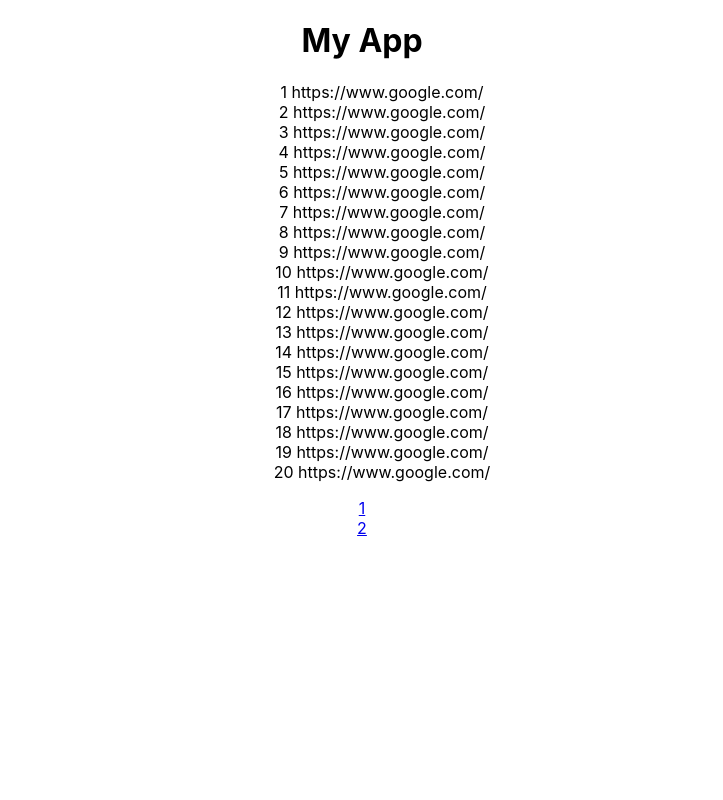
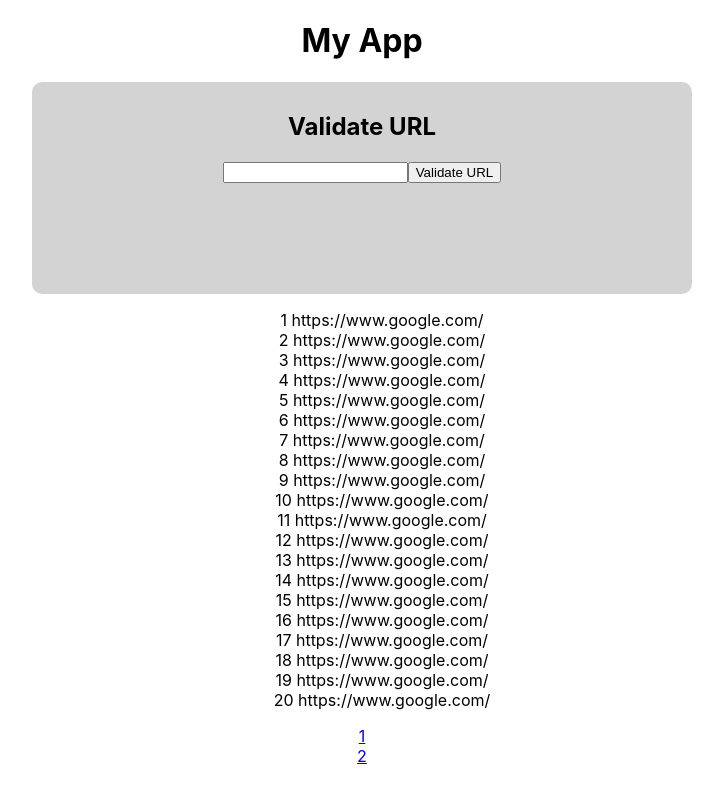
Before and after one commit to maxcramer/phantom, a React (Create React App) app: page / in a window 1280 px wide. Shown: the whole page, without its empty margins (278-1001 px from the left). Built offline with nearby package versions, Linux system fonts and the light colour scheme.

Commit message:
setting up basics for validation form

```diff
--- a/package.json
+++ b/package.json
@@ -9,6 +9,7 @@
     "axios": "^0.27.2",
     "react": "^18.1.0",
     "react-dom": "^18.1.0",
+    "react-hook-form": "^7.31.3",
     "react-scripts": "5.0.1",
     "web-vitals": "^2.1.4"
   },
--- a/src/App.js
+++ b/src/App.js
@@ -3,6 +3,7 @@
 
 import Url from "./components/Url/Url";
 import Pagination from "./components/Pagination/Pagination";
+import UrlInput from "./components/UrlInput/UrlInput";
 
 import "./App.css";
 
@@ -110,21 +111,8 @@
 ];
 
 function App() {
-  // const [url, setUrl] = useState([]);
-  // const [loading, setLoading] = useState(false);
   const [currentPage, setCurrentPage] = useState(1);
-  const [urlPerPage, setUrlPerPage] = useState(20);
-
-  // useEffect(() => {
-  //   const fetchUrls = async () => {
-  //     setLoading(true);
-  //     const res = await axios.get("data");
-  //     console.log(res);
-  //     setUrl(res.data);
-  //     setLoading(false);
-  //   };
-  //   fetchUrls();
-  // }, []);
+  const [urlPerPage] = useState(20);
 
   console.log(data);
 
@@ -136,6 +124,7 @@
   return (
     <div className="App">
       <h1>My App</h1>
+      <UrlInput />
       <Url data={currentUrl} />
       <Pagination
         urlPerPage={urlPerPage}
--- /dev/null
+++ b/src/components/UrlInput/UrlInput.css
@@ -0,0 +1,8 @@
+form {
+    background: lightgray;
+    width: 50%;
+    margin: 0 auto;
+    height: 12rem;
+    border-radius: 10px;
+    padding: 10px;
+}
--- /dev/null
+++ b/src/components/UrlInput/UrlInput.js
@@ -0,0 +1,21 @@
+import React from "react";
+
+import "./UrlInput.css";
+
+const UrlInput = () => {
+  return (
+    <React.Fragment>
+      <section>
+        <form>
+          <h2>Validate URL</h2>
+          <input type="url" />
+          <button type="submit" value="Submit">
+            Validate URL
+          </button>
+        </form>
+      </section>
+    </React.Fragment>
+  );
+};
+
+export default UrlInput;
```
Also changed, not shown: 1 other file (tests, documents, lock files or other folders).
